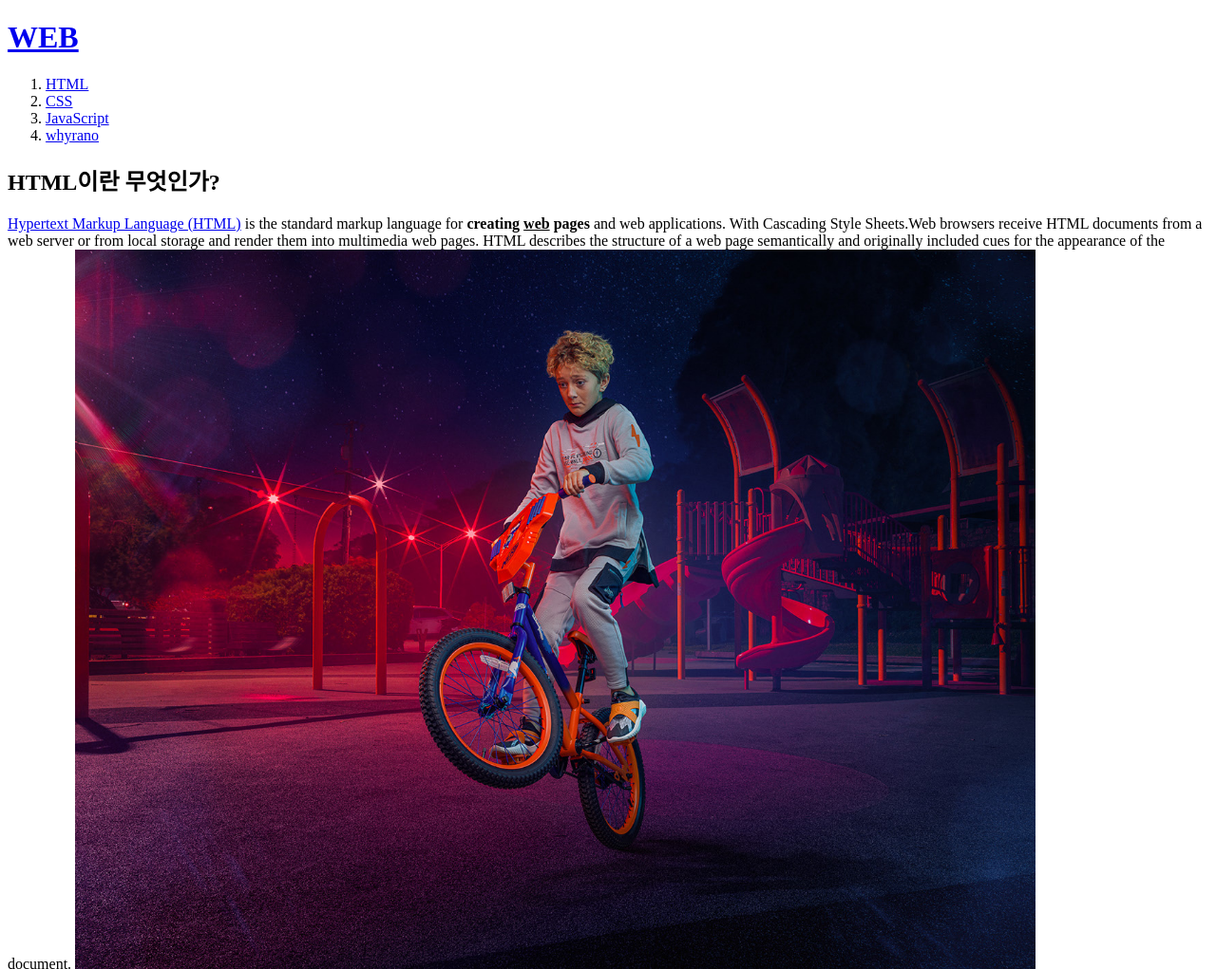
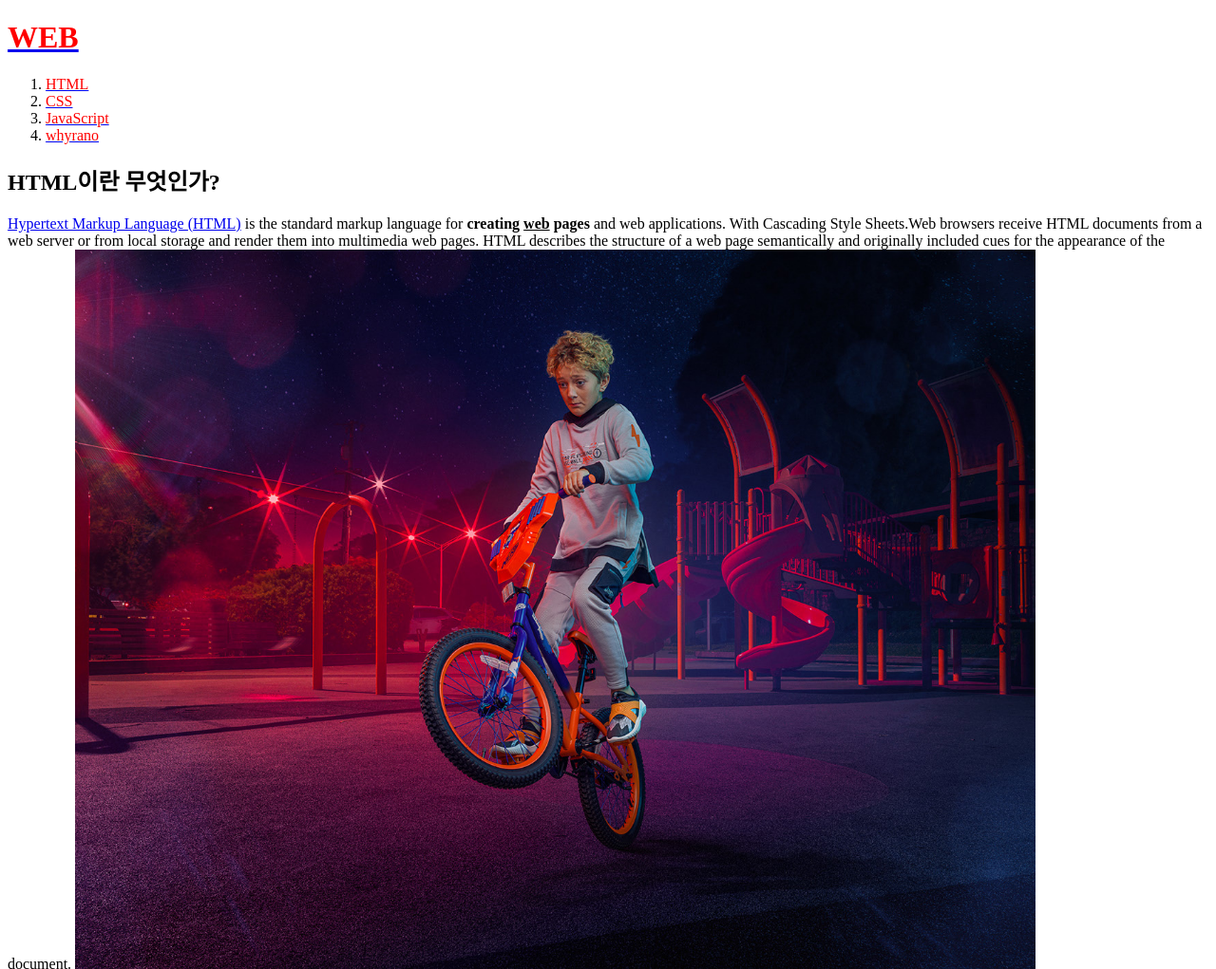
Before and after one commit to ddorijjang/web1, a plain HTML site: page 1.html in a window 1280 px wide. Shown: the top 1021 px of the page at 95% size. Drawn offline with Linux system fonts and the light colour scheme.

Commit message:
Add files via upload

```diff
--- a/1.html
+++ b/1.html
@@ -5,12 +5,12 @@
     <meta charset="utf-8">
 </head>
 <body>
-    <h1><a href="index.html"><font color="red"></font>WEB</a></h1>
+    <h1><a href="index.html"><font color="red">WEB</font></a></h1>
     <ol>
-        <li><a href="1.html"><font color="red"></font>HTML</a></li>
-        <li><a href="2.html"><font color="red"></font>CSS</a></li>
-        <li><a href="3.html"><font color="red"></font>JavaScript</a></li>
-        <li><a href="4.html"><font color="red"></font>whyrano</a></li>
+        <li><a href="1.html"><font color="red">HTML</font></a></li>
+        <li><a href="2.html"><font color="red">CSS</font></a></li>
+        <li><a href="3.html"><font color="red">JavaScript</font></a></li>
+        <li><a href="4.html"><font color="red">whyrano</font></a></li>
     </ol>
 
     <h2>HTML이란 무엇인가?</h2>
```
Also changed, not shown: 2.html (+5 -5 lines), 3.html (+5 -4 lines), 4.html (+5 -5 lines).
